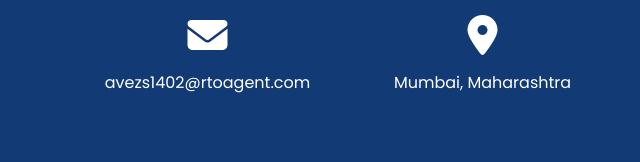
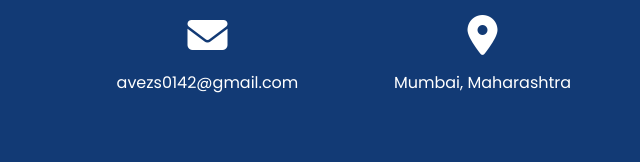
Before and after one commit to atxf9/rto-agent-website, a plain HTML site: page index.html in a window 1280 px wide. Shown: the part 2101-2263 px from the top of the page, 295-935 px from the left. Drawn offline with Linux system fonts and the light colour scheme.

```diff
--- a/index.html
+++ b/index.html
@@ -222,7 +222,7 @@
 
         <div>
             <i class="fa-solid fa-envelope"></i>
-            <p>avezs1402@rtoagent.com</p>
+            <p>avezs0142@gmail.com</p>
         </div>
 
         <div>
```
